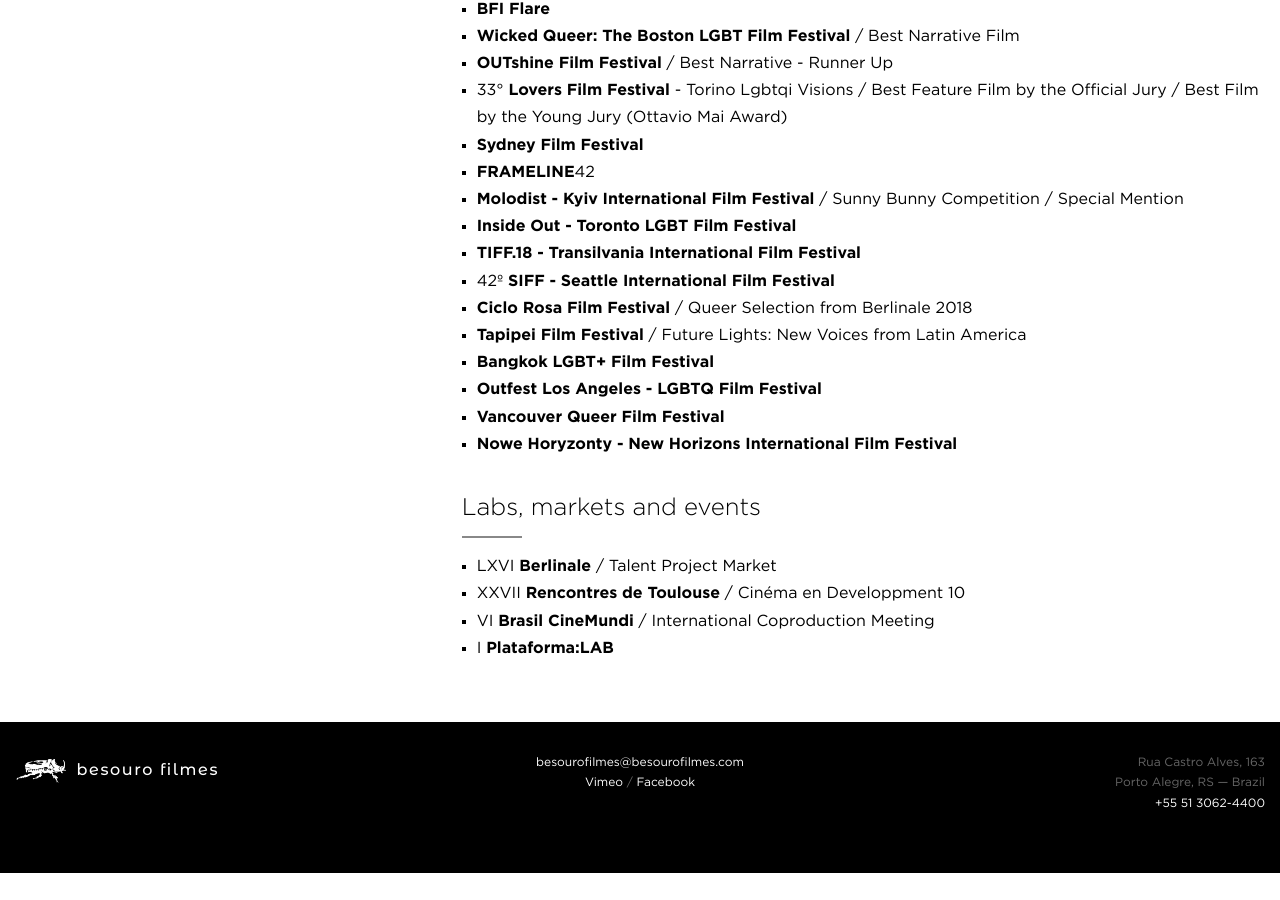
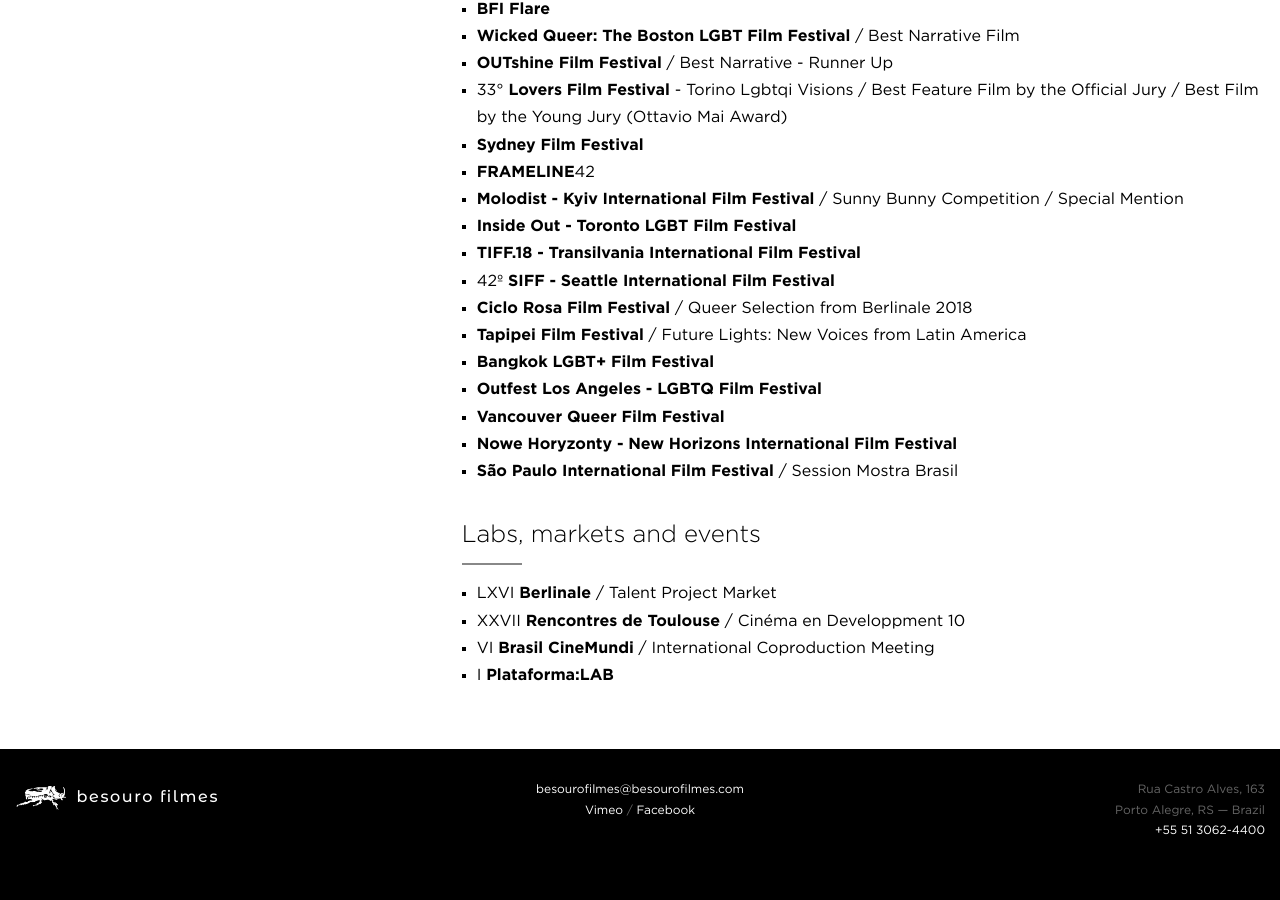
Before and after one commit to arthrfrts/besouro, a Jekyll site: the page built from _projects/hard-paint.md, in a window 1280 px wide and 900 px high, scrolled down 1143 px. Built offline with Jekyll 4.4.1, drawn with Linux system fonts in a browser that asks for light colours; before the commit the page ends 2016 px from its top, so only the background shows below that.

Commit message:
Updated Hard Paint

```diff
--- a/_projects/hard-paint.md
+++ b/_projects/hard-paint.md
@@ -46,6 +46,7 @@
 * **Outfest Los Angeles - LGBTQ Film Festival**
 * **Vancouver Queer Film Festival**
 * **Nowe Horyzonty - New Horizons International Film Festival**
+* **São Paulo International Film Festival** / Session Mostra Brasil
 
 ## Labs, markets and events
 * LXVI **Berlinale** / Talent Project Market
```
